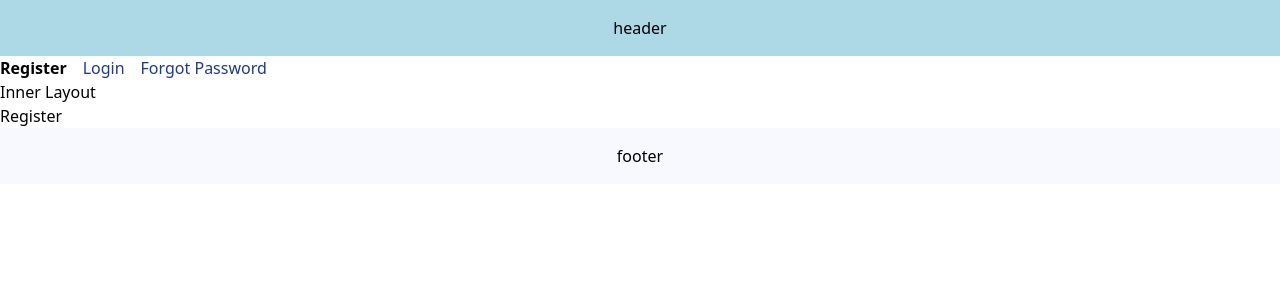
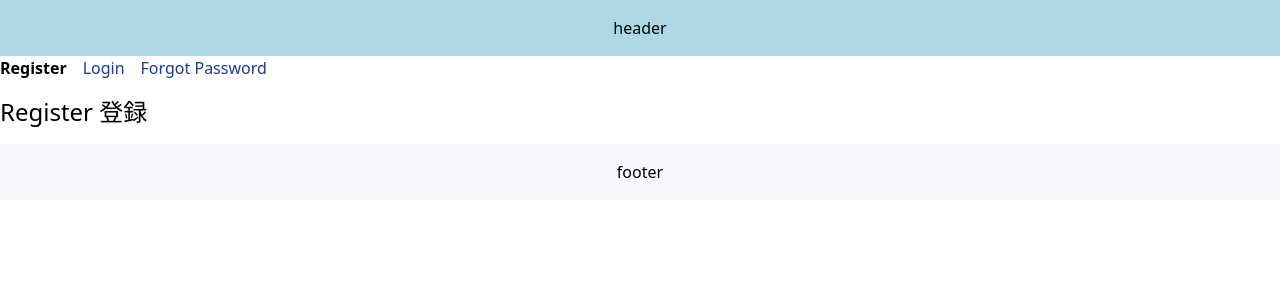
Before and after one commit to yuasys/routing-demo, a Next.js app: page /register in a window 1280 px wide. Shown: the top 300 px of the page. Built offline with nearby package versions, Linux system fonts and the light colour scheme.

Commit message:
(auth/with-auth-layout)/layout.tsxと(auth/with-auth-layout)/login/page.tsxを削除しました。また、(auth)/forgot-password/page.tsxと(auth)/layout.tsxを変更しました。新たに(auth)/login/page.tsxと(auth)/register/page.tsxを追加しました。

```diff
--- a/src/app/(auth)/(with-auth-layout)/layout.tsx
+++ /dev/null
@@ -1,12 +0,0 @@
-export default function AuthLayoutPage(
-  { children,
-  }: {
-    children: { children: React.ReactNode }
-  }) {
-  return(
-    <>
-      <h2>Inner Layout</h2>
-      {children}
-    </>
-  )
-}
--- a/src/app/(auth)/(with-auth-layout)/login/page.tsx
+++ /dev/null
@@ -1,5 +0,0 @@
-export default function LoginPage() {
-  return (
-    <h1>Login</h1>
-  )
-}
--- a/src/app/(auth)/forgot-password/page.tsx
+++ b/src/app/(auth)/forgot-password/page.tsx
@@ -1,5 +1,5 @@
 export default function ForgotPasswordPage() {
   return (
-    <h1>Forgot Password</h1>
+    <h1 className="text-2xl my-4">Forgot Password パスワード忘れ</h1>
   )
 }
--- /dev/null
+++ b/src/app/(auth)/login/page.tsx
@@ -0,0 +1,5 @@
+export default function LoginPage() {
+  return (
+    <h1 className="text-2xl my-4">Login ログイン</h1>
+  )
+}
--- a/src/app/(auth)/(with-auth-layout)/register/page.tsx
+++ b/src/app/(auth)/register/page.tsx
@@ -1,5 +1,5 @@
 export default function RegisterPage() {
   return (
-    <h1>Register</h1>
+    <h1 className="text-2xl my-4">Register 登録</h1>
   )
 }
```
Also changed, not shown: src/app/(auth)/layout.tsx (+5 -4 lines).
